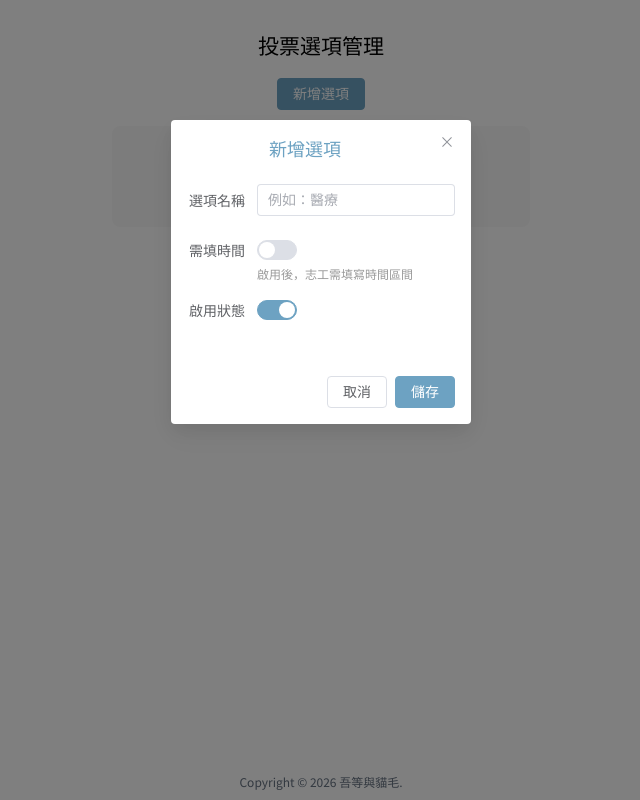
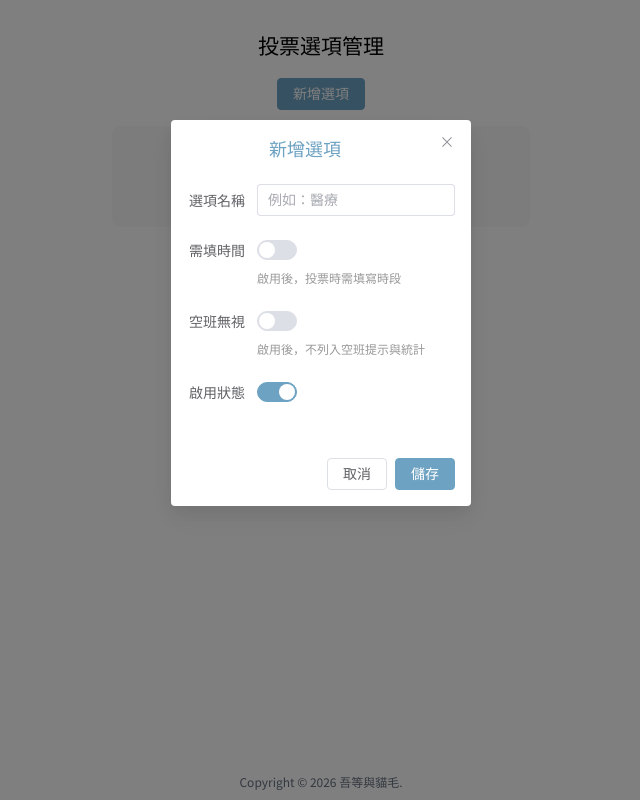
Before and after one commit to xTobu/feliformia-v2, a Nuxt app: page /admin/vote-options in a window 1280 px wide. Both pictures are taken after a click on the button "新增選項". Shown: the whole page, without its empty margins (319-959 px from the left). Built offline with nearby package versions, Linux system fonts and the light colour scheme; no server answers; the database is empty.

Commit message:
[update] vote-option: skip_empty_check

```diff
--- a/pages/admin/vote-options.vue
+++ b/pages/admin/vote-options.vue
@@ -30,6 +30,13 @@
                                 type="info"
                             >
                                 需填時間
+                            </el-tag>
+                            <el-tag
+                                v-if="option.skip_empty_check"
+                                size="small"
+                                type="warning"
+                            >
+                                不檢查空班
                             </el-tag>
                             <el-tag
                                 v-if="!option.is_active"
@@ -73,9 +80,19 @@
                             placeholder="例如：醫療"
                         />
                     </el-form-item>
-                    <el-form-item label="需填時間" style="padding-bottom: 10px; position: relative;">
-                        <el-switch v-model="form.has_time_range" />
-                        <span class="hint">啟用後，志工需填寫時間區間</span>
+                    <el-form-item label="需填時間">
+                        <div class="switch-with-hint">
+                            <el-switch v-model="form.has_time_range" />
+                            <span class="hint">啟用後，投票時需填寫時段</span>
+                        </div>
+                    </el-form-item>
+                    <el-form-item label="空班無視">
+                        <div class="switch-with-hint">
+                            <el-switch v-model="form.skip_empty_check" />
+                            <span class="hint"
+                                >啟用後，不列入空班提示與統計</span
+                            >
+                        </div>
                     </el-form-item>
                     <el-form-item label="啟用狀態">
                         <el-switch v-model="form.is_active" />
@@ -116,6 +133,7 @@ const editingOption = ref(null);
 const form = ref({
     name: '',
     has_time_range: false,
+    skip_empty_check: false,
     is_active: true,
 });
 
@@ -150,12 +168,14 @@ function openDialog(option = null) {
         form.value = {
             name: option.name,
             has_time_range: option.has_time_range,
+            skip_empty_check: option.skip_empty_check || false,
             is_active: option.is_active,
         };
     } else {
         form.value = {
             name: '',
             has_time_range: false,
+            skip_empty_check: false,
             is_active: true,
         };
     }
@@ -179,6 +199,7 @@ async function saveOption() {
             .update({
                 name: form.value.name,
                 has_time_range: form.value.has_time_range,
+                skip_empty_check: form.value.skip_empty_check,
                 is_active: form.value.is_active,
             })
             .eq('id', editingOption.value.id);
@@ -200,6 +221,7 @@ async function saveOption() {
         const { error } = await supabase.from('vote_options').insert({
             name: form.value.name,
             has_time_range: form.value.has_time_range,
+            skip_empty_check: form.value.skip_empty_check,
             is_active: form.value.is_active,
             is_exclusive: false,
             sort_order: maxOrder + 1,
@@ -320,13 +342,16 @@ onMounted(() => {
     gap: 4px;
 }
 
+.switch-with-hint {
+    display: flex;
+    flex-direction: column;
+    gap: 4px;
+}
+
 .hint {
-    margin-left: 8px;
     font-size: 12px;
     color: #999;
-    position: absolute;
-    bottom: -24px;
-    left: -8px;
+    line-height: 1.4;
 }
 
 .empty {
--- a/pages/vote.vue
+++ b/pages/vote.vue
@@ -449,10 +449,7 @@
             <div class="status-row empty-slots">
                 <div class="empty-header">
                     <div class="status-label">本週空班</div>
-                    <el-button
-                        text
-                        @click="showEmptySlots = !showEmptySlots"
-                    >
+                    <el-button text @click="showEmptySlots = !showEmptySlots">
                         {{ showEmptySlots ? '收合' : '展開' }}
                     </el-button>
                 </div>
@@ -555,8 +552,9 @@ function hasAnyChecked(data) {
 
 // 檢查某個選項是否完全沒有人投票（不含 Pass 的人）
 function hasNoVotes(date, shift, optionId) {
+    // 如果該選項設定為跳過空班檢查，直接回傳 false
     const option = voteOptions.value.find((opt) => opt.id === optionId);
-    if (option?.name === '快閃/協助') {
+    if (option?.skip_empty_check) {
         return false;
     }
 
@@ -612,7 +610,7 @@ const emptySlots = computed(() => {
         for (const shift of ['morning', 'night']) {
             for (const option of voteOptions.value) {
                 if (hasNoVotes(day.date, shift, option.id)) {
-                    daySlots.push(`${shiftLabels[shift]}${option.name}`);
+                    daySlots.push(`${shiftLabels[shift]} - ${option.name}`);
                 }
             }
         }
@@ -1129,7 +1127,7 @@ onUnmounted(() => {
     /* 沒有人投票時的 highlight 樣式 */
     &.no-votes {
         background: #fff8e6;
-        border-left: 3px solid #e6a23c;
+        // border-left: 3px solid #e6a23c;
         margin-left: -8px;
         padding-left: 8px;
         margin-right: -8px;
@@ -1274,7 +1272,7 @@ onUnmounted(() => {
             padding-left: 8px;
 
             .empty-item {
-                color: #e6a23c;
+                // color: #e6a23c;
                 line-height: 1.6;
                 text-align: left;
             }
```
